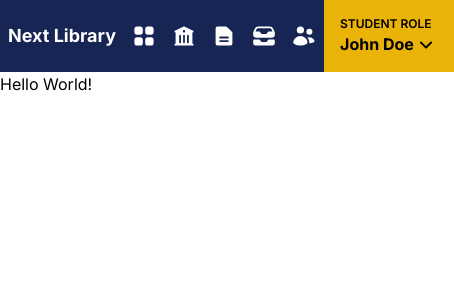
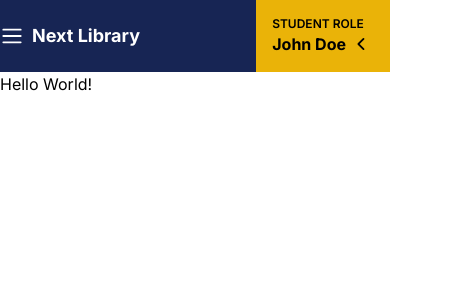
Before and after one commit to jim-ww/library-nextjs, a Next.js app: page / in a window 390 px wide. Shown: the top 300 px of the page, 454 px wide, since content can reach past the window. Built offline with nearby package versions, Linux system fonts and the light colour scheme.

Commit message:
wip: start implementing mobile menu for panel

```diff
--- a/app/layout.tsx
+++ b/app/layout.tsx
@@ -2,6 +2,8 @@ import type { Metadata } from 'next';
 import '@/app/ui/global.css';
 import { inter } from '@/app/ui/fonts';
 import { Panel } from './ui/components/Panel';
+import { users } from './lib/mock_data';
+import type { User } from './lib/definitions';
 
 export const metadata: Metadata = {
   title: 'Next Library',
@@ -13,10 +15,14 @@ export default async function RootLayout({
 }: Readonly<{
   children: React.ReactNode;
 }>) {
+  const user: User | null = users[0]; // TODO await getCurrentUser();
+
   return (
     <html lang="en">
-      <body className={`${inter.className} antialiased lg:flex`}>
-        <Panel />
+      <body
+        className={`${inter.className} antialiased flex flex-col lg:flex-row`}
+      >
+        <Panel user={user} />
         {children}
       </body>
     </html>
--- a/app/ui/components/Panel.tsx
+++ b/app/ui/components/Panel.tsx
@@ -1,56 +1,104 @@
+'use client';
+
 import type { User } from '@/app/lib/definitions';
-import { users } from '@/app/lib/mock_data';
 import {
+  Bars3Icon,
   BuildingLibraryIcon,
   ChevronDownIcon,
+  ChevronLeftIcon,
   DocumentTextIcon,
   InboxStackIcon,
   Squares2X2Icon,
   UsersIcon,
 } from '@heroicons/react/20/solid';
 import Link from 'next/link';
-import type { ReactNode } from 'react';
+import { useState, type ReactNode } from 'react';
 
-export function Panel() {
-  const user: User | null = users[0]; // TODO await getCurrentUser();
+export function Panel({ user }: Readonly<{ user: User }>) {
+  const [mobileMenuClosed, setMobileMenuClosed] = useState(true);
+  const [userProfileClosed, setUserProfileClosed] = useState(true);
+
+  const iconSize = 'size-6';
 
   return (
-    <div className="bg-blue-950 whitespace-nowrap sticky top-0 lg:top-auto w-screen lg:w-auto lg:h-screen">
+    <>
+      <div className="bg-blue-950 whitespace-nowrap sticky top-0 lg:top-auto md:w-screen lg:w-auto lg:h-screen">
         <div className="flex lg:flex-col items-center lg:items-start  lg:h-full">
-        <h1 className="text-white text-lg md:text-xl lg:text-2xl font-bold p-2 lg:p-5 ">
+          {/* // * Mobile menu button  */}
+          <button
+            type="button"
+            aria-controls="menu"
+            aria-expanded="false"
+            className="md:hidden"
+            onClick={() => setMobileMenuClosed(!mobileMenuClosed)}
+          >
+            <Bars3Icon className={`${iconSize} text-white`} />
+          </button>
+
+          <h1 className="text-white text-lg md:text-xl lg:text-2xl font-bold p-2 lg:p-5 lg:pb-4">
             Next Library
           </h1>
 
           {user && (
             <>
+              <NavBar classname="hidden md:inline" />
+              <div className="flex-grow" />
+              <UserProfileBubble
+                user={user}
+                toggleUserProfileMenu={() =>
+                  setUserProfileClosed(!userProfileClosed)
+                }
+              />
+            </>
+          )}
+        </div>
+      </div>
+      {mobileMenuClosed || (
+        <div className="bg-blue-950 whitespace-nowrap absolute left-0 top-16 bottom-0 p-2">
           <NavBar />
+        </div>
+      )}
+      {userProfileClosed || <UserProfileOptions />}
+    </>
+  );
+}
 
-            {/* Empty div to take up remaining space between NavBar and UserProfile */}
-            <div className="flex-grow" />
-
+function UserProfileBubble({
+  user,
+  toggleUserProfileMenu,
+}: Readonly<{ user: User; toggleUserProfileMenu: () => void }>) {
+  return (
+    <div id="menu" className="flex lg:flex-col lg:w-full">
       {/* User Profile */}
       <div className="flex flex-col bg-yellow-500 text-black p-4 lg:w-full">
         <p className="font-semibold text-xs">
           {(user.role + ' ROLE').toUpperCase()}
         </p>
-              <div className="flex">
+        <button
+          type="button"
+          className="flex items-center"
+          onClick={toggleUserProfileMenu}
+        >
           <span className="font-bold">{user.name}</span>
-                <ChevronDownIcon className="size-6 ml-auto" />
-              </div>
-            </div>
-          </>
-        )}
+          <ChevronDownIcon className={'size-6 ml-auto hidden md:inline'} />
+          <ChevronLeftIcon className={'size-6 inline md:hidden ml-1 '} />
+        </button>
       </div>
     </div>
   );
 }
 
-function NavBar() {
+function UserProfileOptions() {
+  // TODO implement
+  return <div>User profile options here...</div>;
+}
+
+function NavBar({ classname }: Readonly<{ classname?: string }>) {
   const itemIconClassname = 'size-6';
 
   return (
-    <nav>
-      <ul className="flex text-white lg:flex-col">
+    <nav className={classname ?? ''}>
+      <ul className="text-white flex flex-col md:flex-row lg:flex-col ">
         <ListItem link="/" text="Dashboard">
           <Squares2X2Icon className={itemIconClassname} />
         </ListItem>
@@ -84,10 +132,10 @@ function ListItem({
     <li>
       <Link
         href={link}
-        className=" hover:bg-cyan-800 rounded flex md:flex-col md:items-center lg:items-start lg:flex-row gap-1 md:gap-2 p-2 lg:pl-5 lg:pr-14"
+        className=" hover:bg-cyan-800 flex md:flex-col md:items-center lg:items-start lg:flex-row gap-1 md:gap-2 p-2 lg:pl-5 lg:pr-14"
       >
         {children}
-        <span className="hidden md:inline">{text}</span>
+        <span>{text}</span>
       </Link>
     </li>
   );
```
Lines whose indentation alone changed are shown as unchanged.
